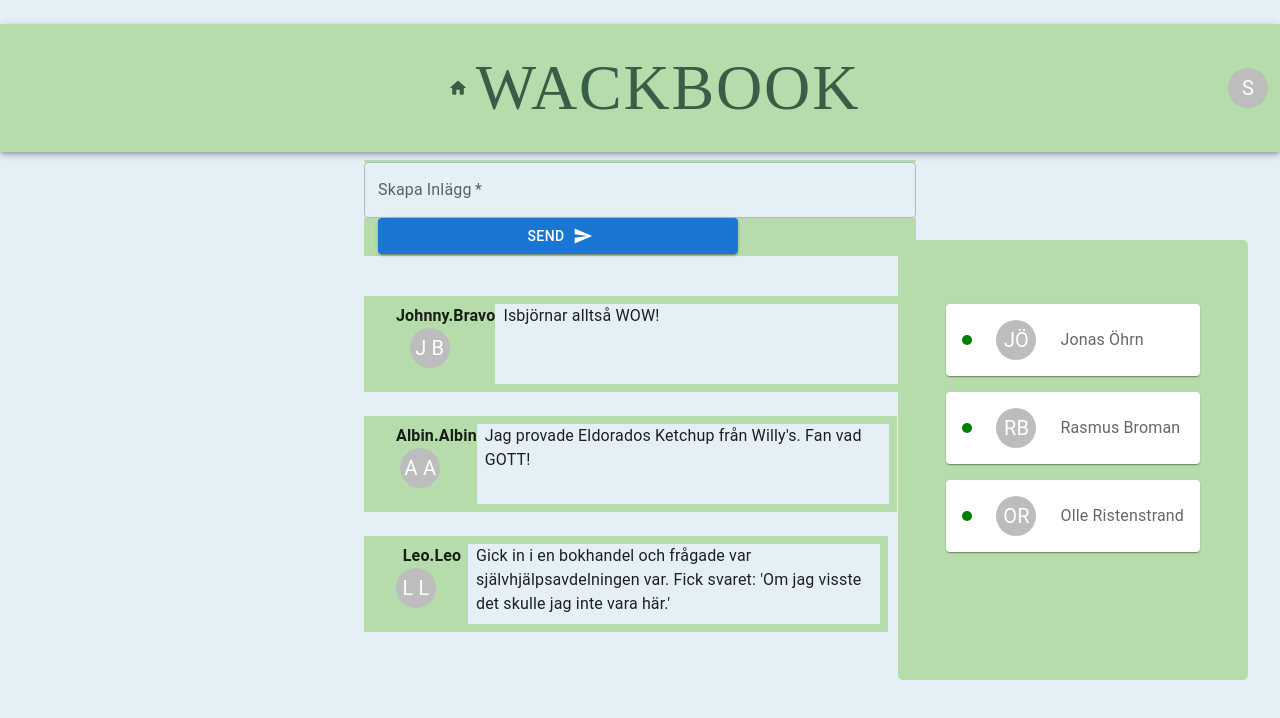
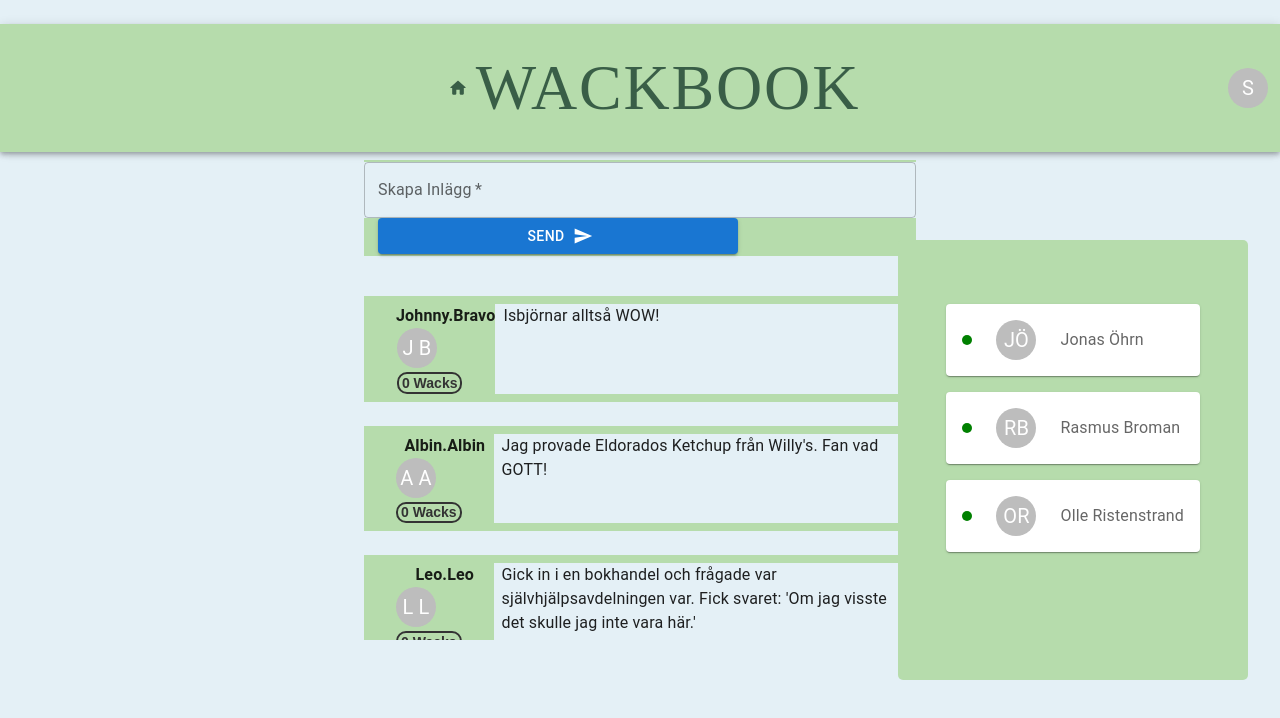
Before and after one commit to olelwow/wack-book, a React (Create React App) app: page /MainPage in a window 1280 px wide. Shown: the top 718 px of the page. Built offline with nearby package versions, Linux system fonts and the light colour scheme.

Commit message:
ändrat lite på "likes" Jonas

```diff
--- a/src/Components/FakePosts.js
+++ b/src/Components/FakePosts.js
@@ -2,7 +2,7 @@ import React from "react";
 import Box from "@mui/material/Box";
 import Stack from '@mui/material/Stack';
 import Avatar from "@mui/material/Avatar";
-
+import LikeButton from "./LikeButton";
 
 const FakeAddedPosts = ({ author, content }) => {
   const [firstLetter, secondLetter] = author ? author.split(".").map(name => name.charAt(0).toUpperCase()) : ["", ""];
@@ -49,6 +49,7 @@ const FakeAddedPosts = ({ author, content }) => {
               paddingRight: "2em",
             }}>
               <Avatar alt="Profile Picture">{`${firstLetter} ${secondLetter}`} </Avatar>
+              <LikeButton />
             </Stack>
           </Box>
           <Box sx={{
--- a/src/Components/LikeButton.js
+++ b/src/Components/LikeButton.js
@@ -13,7 +13,7 @@ function LikeButton() {
             setLiked(true);
          }}
       >
-         {likes} Likes
+         {likes} Wacks
       </button>
    </div>
     );
```
